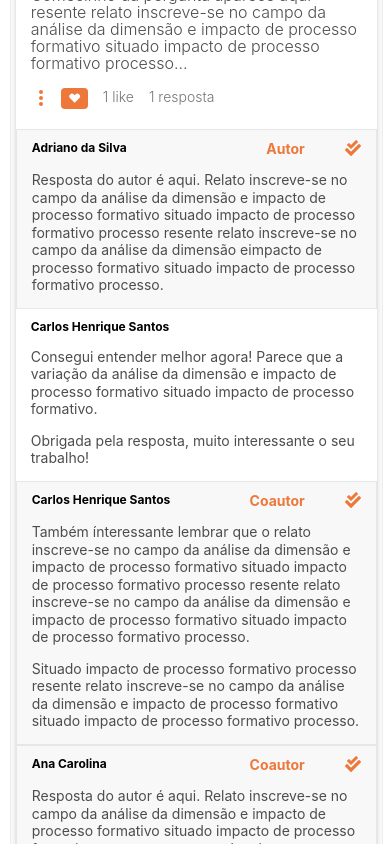
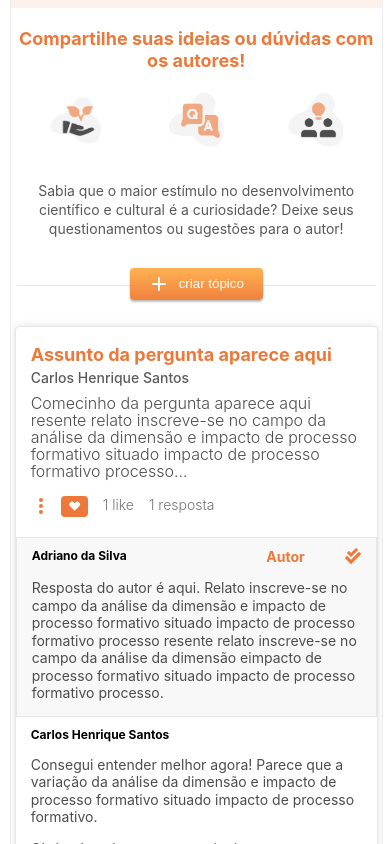
Before and after one commit to Mofe1015/Chuva-Front-End, a React (Create React App) app: page / in a window 390 px wide. Both pictures are taken after a click on the element 196 px from the left and 421 px from the top of the page. Built offline with nearby package versions, Linux system fonts and the light colour scheme.

Commit message:
adding expand (EXTENDED-TOPICOS) functionality and bug fixes

```diff
--- a/src/Content/ContentStyling/Discussoes.css
+++ b/src/Content/ContentStyling/Discussoes.css
@@ -275,10 +275,21 @@
     line-height: 18.62px;
     color: #757575;
 }
+
+.topic-handler{
+    cursor: pointer;
+}
+.topic-handler > *{
+    pointer-events: none;
+}
  /*                                             TOPICO                                                            */
 
 
  /*                                             TOPICO  EXTENDED                                                   */
+ .topics-extended{
+     transition: 0.5s;
+     display: none;
+ }
  .extended-rectangle1{
     border: 1px solid #E7E7E7;
     background-color: #F8F8F8;
--- a/src/Content/Discussoes.js
+++ b/src/Content/Discussoes.js
@@ -82,7 +82,7 @@ function CreateNewTopic(){
     )
 }
 
-function TopicsExtended(){
+function TopicsExtended(props){
 
     function ExtendedRectangle1(props){
         return(
@@ -100,7 +100,7 @@ function TopicsExtended(){
         )
     }
     return(
-        <div id='topics-extended-id' className='topics-extended'>
+        <div id={props.extendedid} className='topics-extended'>
             <ExtendedRectangle1
                 name = {'Adriano da Silva'}
                 tittle = {'Autor'}
@@ -131,7 +131,7 @@ function TopicsExtended(){
     )
 }
 
-function Topics(){
+function Topics(props){
     return(
         <div className='topics'>
             <div className='topics-default'>
@@ -149,14 +149,23 @@ function Topics(){
                     <p className='topics-btm-itms-txt'>1 resposta</p>
                 </div>
             </div>
-            <TopicsExtended/>
-
-
-
+            <TopicsExtended
+                extendedid = {props.extendedid}
+            />
         </div>
     )
 }
+function expandTopic(evt){
+    // getting id of clicked topic
+    var id = evt.target.id+'-extended'
+    var extendedtopic = document.getElementById(id)
 
+    // cheking and updating display state of extended topic
+    if (extendedtopic.style.display != 'block'){
+        extendedtopic.style.display = 'block'
+    }else{extendedtopic.style.display = 'none'}
+
+}
 function Discussoes(){
 
     [newTopic, setNewTopic] = React.useState(<DefaultNewTopic/>)
@@ -172,8 +181,17 @@ function Discussoes(){
                     {newTopic}
                 </div>
                 <div className='discus-body-sect2'>
-                    <Topics/>
-                    <Topics/>
+                    <div className='topic-handler' id='topic1' onClick={expandTopic}>
+                        <Topics
+                            extendedid = 'topic1-extended'
+                        />
+                    </div>
+
+                    <div className='topic-handler' id='topic2' onClick={expandTopic}>
+                        <Topics
+                            extendedid = 'topic2-extended'
+                        />
+                    </div>
                 </div>
             </div>
 
--- a/src/SideMenu.js
+++ b/src/SideMenu.js
@@ -4,13 +4,23 @@ import { MdCancel } from "react-icons/md";
 
 
 
+window.addEventListener('resize', showSideMenu )
 
+// Hide side menu in mobile
+function hideSideMenu(){
+    document.getElementById('sidemenuid').style.display = "none"
+}
+
+// Show side menu
+function showSideMenu(){
+    if(window.innerWidth > 1200){
+        document.getElementById('sidemenuid').style.display = "block"
+    }else{hideSideMenu()}
+
+}
 
 function SideMenuTop(){
-    // Hide side menu in mobile
-    function hideSideMenu(){
-        document.getElementById('sidemenuid').style.display = "none"
-    }
+
     return(
         <div className='side-menu-top'>
             <div className='Rectangle-239'>
--- a/src/Styling/App.css
+++ b/src/Styling/App.css
@@ -1,5 +1,5 @@
 .App {
   background-color: transparent;
   display: flex;
-  overflow-y: hidden;
+  overflow: hidden;
 }
--- a/src/Styling/SideMenu.css
+++ b/src/Styling/SideMenu.css
@@ -73,6 +73,7 @@
     font-weight: 500 medium ;
     size: 15px;
     align-self: center;
+    pointer-events: none;
 }
 
 .show-side-menu{
```
